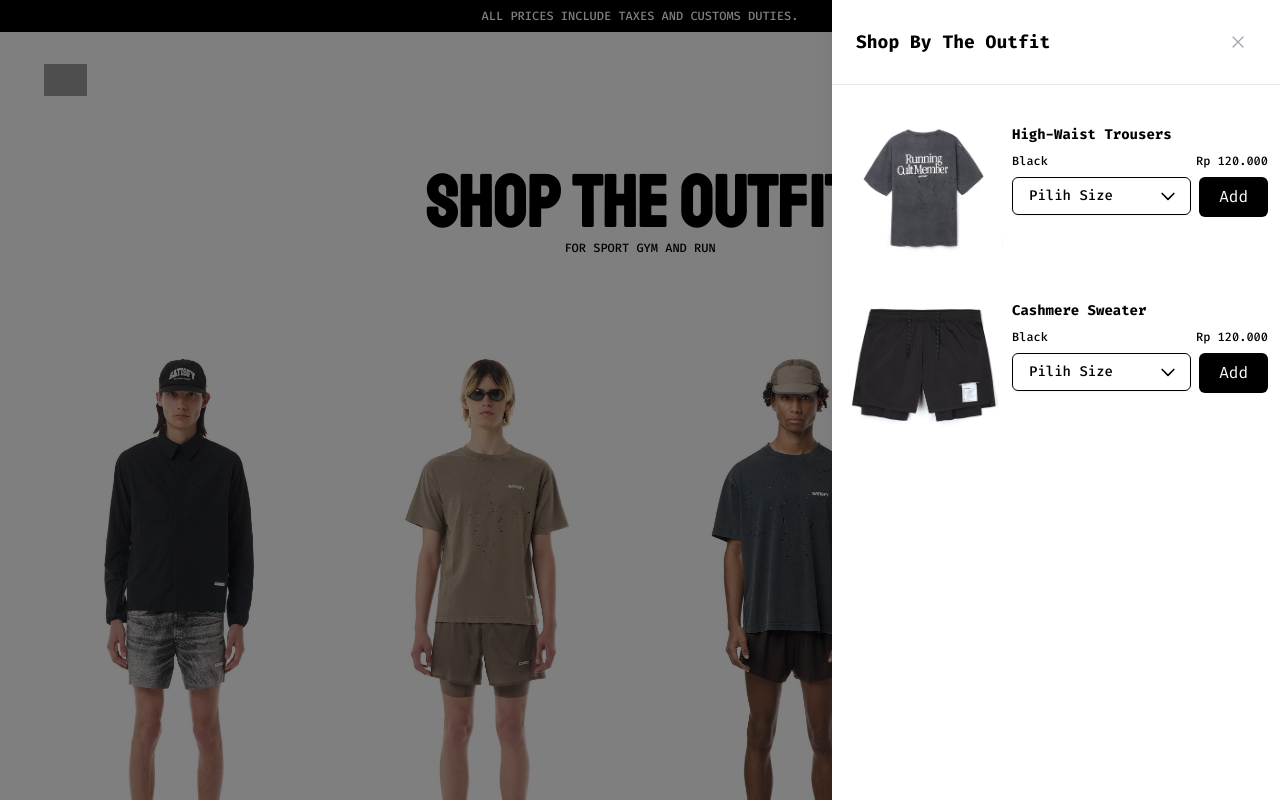
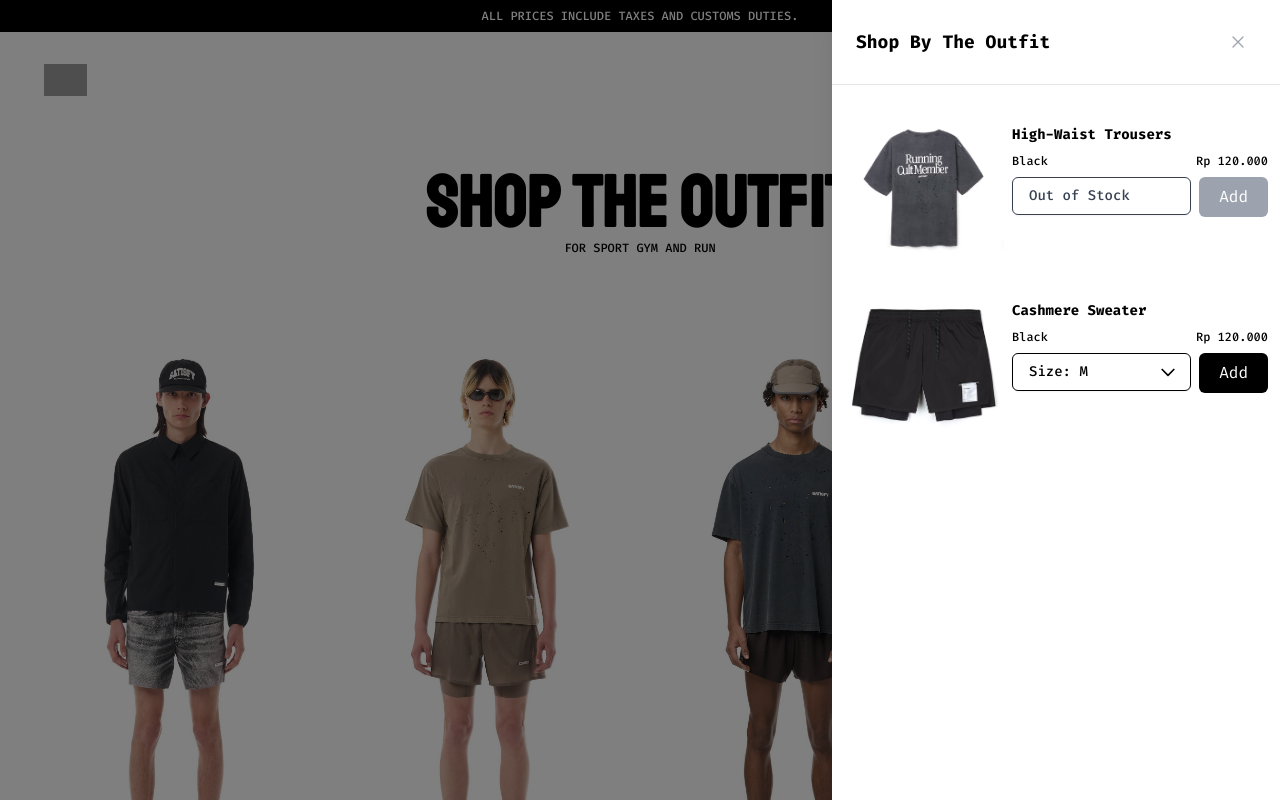
Before and after one commit to adityamzr/onemission-frontend, a Nuxt app: page / in a window 1280 px wide. Both pictures are taken after a click on the element 485 px from the left and 625 px from the top of the page. Shown: the top 800 px of the page. Built offline with nearby package versions, Linux system fonts and the light colour scheme; grey boxes are pictures that could not be loaded.

Commit message:
feat(): add size function on drawer

```diff
--- a/components/Dropdown.vue
+++ b/components/Dropdown.vue
@@ -1,10 +1,11 @@
 <template>
   <div class="relative inline-block text-left">
     <button
+      v-if="inStock"
       @click="open = !open"
       class="inline-flex justify-between w-full rounded-md border border-black py-2 px-4 shadow-sm bg-white text-sm font-medium text-black hover:bg-gray-50"
     >
-      Pilih Size
+      {{ selectedSizeLabel }}
       <svg class="-mr-1 ml-2 h-5 w-5" xmlns="http://www.w3.org/2000/svg" fill="none"
         viewBox="0 0 24 24" stroke="currentColor">
         <path stroke-linecap="round" stroke-linejoin="round" stroke-width="2"
@@ -12,21 +13,28 @@
       </svg>
     </button>
 
+    <button
+      v-else
+      @click="open = !open"
+      class="inline-flex justify-between w-full rounded-md border border-gray-700 py-2 px-4 shadow-sm bg-white text-sm font-medium text-gray-700 "
+      disabled
+    >
+      Out of Stock
+    </button>
+
     <div
       v-show="open"
       class="origin-top-right absolute right-0 mt-2 w-56 rounded-md shadow-lg bg-white ring-1 ring-black ring-opacity-5 focus:outline-none z-50"
     >
-      <div class="py-1">
-        <a href="#" class="block px-4 py-2 text-sm text-gray-700 hover:bg-gray-100">
-          S
-        </a>
-        <a href="#" class="block px-4 py-2 text-sm text-gray-700 hover:bg-gray-100">
-          M
-        </a>
-        <a href="#" class="block px-4 py-2 text-sm text-gray-700 hover:bg-gray-100">
-          L
-        </a>
-      </div>
+      <option
+        class="p-2 text-sm font-medium block text-gray-700 hover:bg-gray-100"
+        v-for="option in availableOptions"
+        :key="option.id"
+        :value="option.id"
+        @click="selectSize(option)"
+        >
+        {{ option.size }}
+      </option>
     </div>
   </div>
 </template>
@@ -34,5 +42,36 @@
 <script setup>
 import { ref } from 'vue'
 
+const props = defineProps({
+  options: {
+    type: Array,
+    required: true
+  },
+  inStock: {
+    type: Boolean,
+    required: true
+  }
+})
+
 const open = ref(false)
+const selectedSize = ref(null)
+
+const availableOptions = computed(() => {
+  return props.options.filter(option => option.stock > 0)
+})
+
+watch(availableOptions, (newOptions) => {
+  if (newOptions.length > 0 && !selectedSize.value) {
+      selectedSize.value = newOptions[0]
+  }
+}, { immediate: true })
+
+const selectedSizeLabel = computed(() => {
+  return `Size: ${selectedSize.value.size}`
+})
+
+function selectSize(option) {
+  selectedSize.value = option
+  open.value = false
+}
 </script>
--- a/components/OutfitDrawer.vue
+++ b/components/OutfitDrawer.vue
@@ -15,7 +15,7 @@
         v-if="outfits.isOutfitDrawerOpen"
         class="fixed right-0 top-0 h-full w-full max-w-md bg-white shadow-xl z-50 overflow-y-auto"
       >
-        <div class="flex flex-col h-full">
+        <div class="flex flex-col min-h-full">
           <!-- Header -->
           <div class="flex items-center justify-between p-6 border-b border-gray-200">
             <h2 class="text-lg font-bold text-black">Shop By The Outfit</h2>
@@ -29,7 +29,9 @@
           <!-- Body -->
           <div class="my-10 w-full px-3 flex flex-col space-y-12 font-fira">
             <div v-for="outfitItem in selectedOutfit.outfitItems" class="flex flex-row space-x-2">
-              <img :src="outfitItem.images[0]" alt="" class="shrink-0 w-40 h-32">
+              <NuxtLink :to="`/products/shop-all/item/${outfitItem.slug}`" class="shrink-0 w-40 h-32">
+                <img :src="outfitItem.images[0]" :alt="outfitItem.slug">
+              </NuxtLink>
               <div class="flex flex-col space-y-2 w-full">
                 <h4 class="font-bold text-sm">{{ outfitItem.name }}</h4>
                 <div class="flex justify-between">
@@ -38,8 +40,8 @@
                 </div>
                 <div class="flex justify-between space-x-2">
                   <!-- <input class=" w-[70%] rounded-md">S</input> -->
-                  <Dropdown class="w-[70%]" />
-                  <button class="bg-black p-2 cursor-pointer grow rounded-md text-white">Add</button>
+                  <Dropdown class="w-[70%]" :options="outfitItem.sizes" :inStock="outfitItem.inStock"/>
+                  <button class="bg-black p-2 cursor-pointer grow rounded-md text-white disabled:bg-gray-400" :disabled="outfitItem.inStock !== true">Add</button>
                 </div>
               </div>
             </div>
--- a/stores/outfits.js
+++ b/stores/outfits.js
@@ -39,7 +39,7 @@ export const useOutfits = defineStore("outfits", {
           productsStore.products.find((p) => p.id === id)
         ),
       };
-
+      console.log(data);
       return data;
     },
   },
@@ -47,7 +47,6 @@ export const useOutfits = defineStore("outfits", {
     setSelectedOutfitId(id) {
       this.selectedOutfitId = id;
       this.isOutfitDrawerOpen = true;
-      console.log(id);
     },
 
     closeOutfitDrawer() {
--- a/stores/products.js
+++ b/stores/products.js
@@ -17,7 +17,13 @@ export const useProductsStore = defineStore("products", {
         category: "blazers",
         description:
           "A timeless blazer with clean lines and modern tailoring. Perfect for both professional and casual settings.",
-        sizes: ["XS", "S", "M", "L", "XL"],
+        sizes: [
+          { id: 1, size: "XS", stock: 0 },
+          { id: 2, size: "S", stock: 5 },
+          { id: 3, size: "M", stock: 10 },
+          { id: 4, size: "L", stock: 15 },
+          { id: 5, size: "XL", stock: 0 },
+        ],
         colors: ["Black", "Navy", "Camel"],
         featured: true,
         inStock: true,
@@ -34,7 +40,13 @@ export const useProductsStore = defineStore("products", {
         category: "dresses",
         description:
           "Elegant silk midi dress with delicate draping and sophisticated silhouette.",
-        sizes: ["XS", "S", "M", "L"],
+        sizes: [
+          { id: 1, size: "XS", stock: 1 },
+          { id: 2, size: "S", stock: 5 },
+          { id: 3, size: "M", stock: 0 },
+          { id: 4, size: "L", stock: 15 },
+          { id: 5, size: "XL", stock: 0 },
+        ],
         colors: ["Black", "Emerald", "Champagne"],
         featured: true,
         inStock: true,
@@ -51,10 +63,16 @@ export const useProductsStore = defineStore("products", {
         category: "trousers",
         description:
           "Classic high-waist trousers with tailored fit and elegant drape.",
-        sizes: ["XS", "S", "M", "L", "XL"],
+        sizes: [
+          { id: 1, size: "XS", stock: 0 },
+          { id: 2, size: "S", stock: 0 },
+          { id: 3, size: "M", stock: 0 },
+          { id: 4, size: "L", stock: 0 },
+          { id: 5, size: "XL", stock: 0 },
+        ],
         colors: ["Black", "Navy", "Beige"],
         featured: false,
-        inStock: true,
+        inStock: false,
       },
       {
         id: 4,
@@ -68,7 +86,13 @@ export const useProductsStore = defineStore("products", {
         category: "knitwear",
         description:
           "Luxurious cashmere sweater with ribbed details and relaxed fit.",
-        sizes: ["XS", "S", "M", "L"],
+        sizes: [
+          { id: 1, size: "XS", stock: 0 },
+          { id: 2, size: "S", stock: 0 },
+          { id: 3, size: "M", stock: 10 },
+          { id: 4, size: "L", stock: 15 },
+          { id: 5, size: "XL", stock: 10 },
+        ],
         colors: ["Cream", "Camel", "Grey"],
         featured: true,
         inStock: true,
@@ -87,7 +111,11 @@ export const useProductsStore = defineStore("products", {
         category: "outerwear",
         description:
           "Bold statement coat with architectural silhouette and premium construction.",
-        sizes: ["S", "M", "L"],
+        sizes: [
+          { id: 1, size: "XS", stock: 5 },
+          { id: 2, size: "S", stock: 5 },
+          { id: 3, size: "M", stock: 10 },
+        ],
         colors: ["Black", "Camel"],
         featured: true,
         inStock: true,
@@ -104,7 +132,11 @@ export const useProductsStore = defineStore("products", {
         category: "skirts",
         description:
           "Classic pleated skirt with modern proportions and versatile styling options.",
-        sizes: ["XS", "S", "M", "L"],
+        sizes: [
+          { id: 1, size: "M", stock: 10 },
+          { id: 2, size: "L", stock: 0 },
+          { id: 3, size: "XL", stock: 20 },
+        ],
         colors: ["Black", "Navy", "Burgundy"],
         featured: false,
         inStock: true,
```
